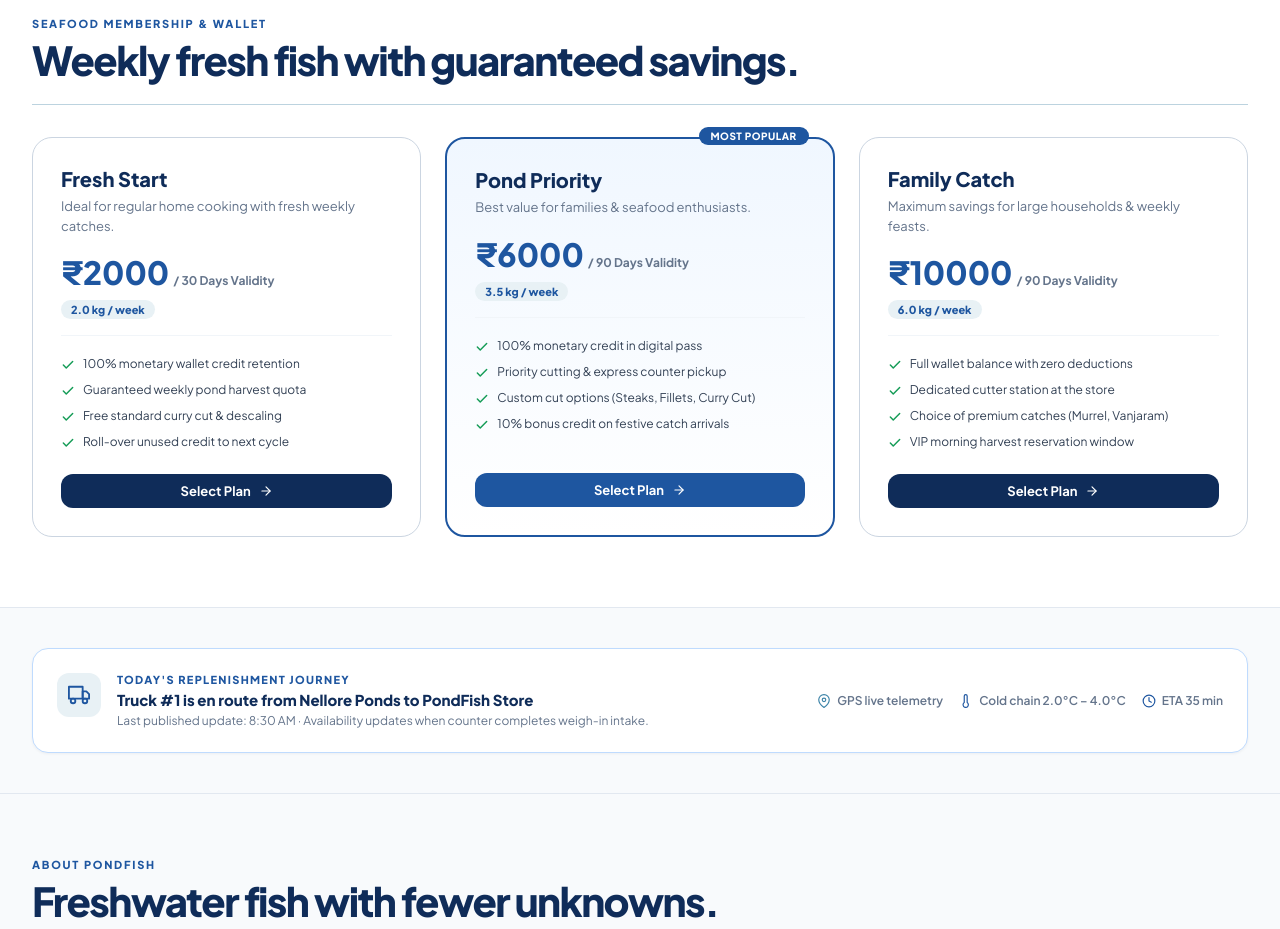
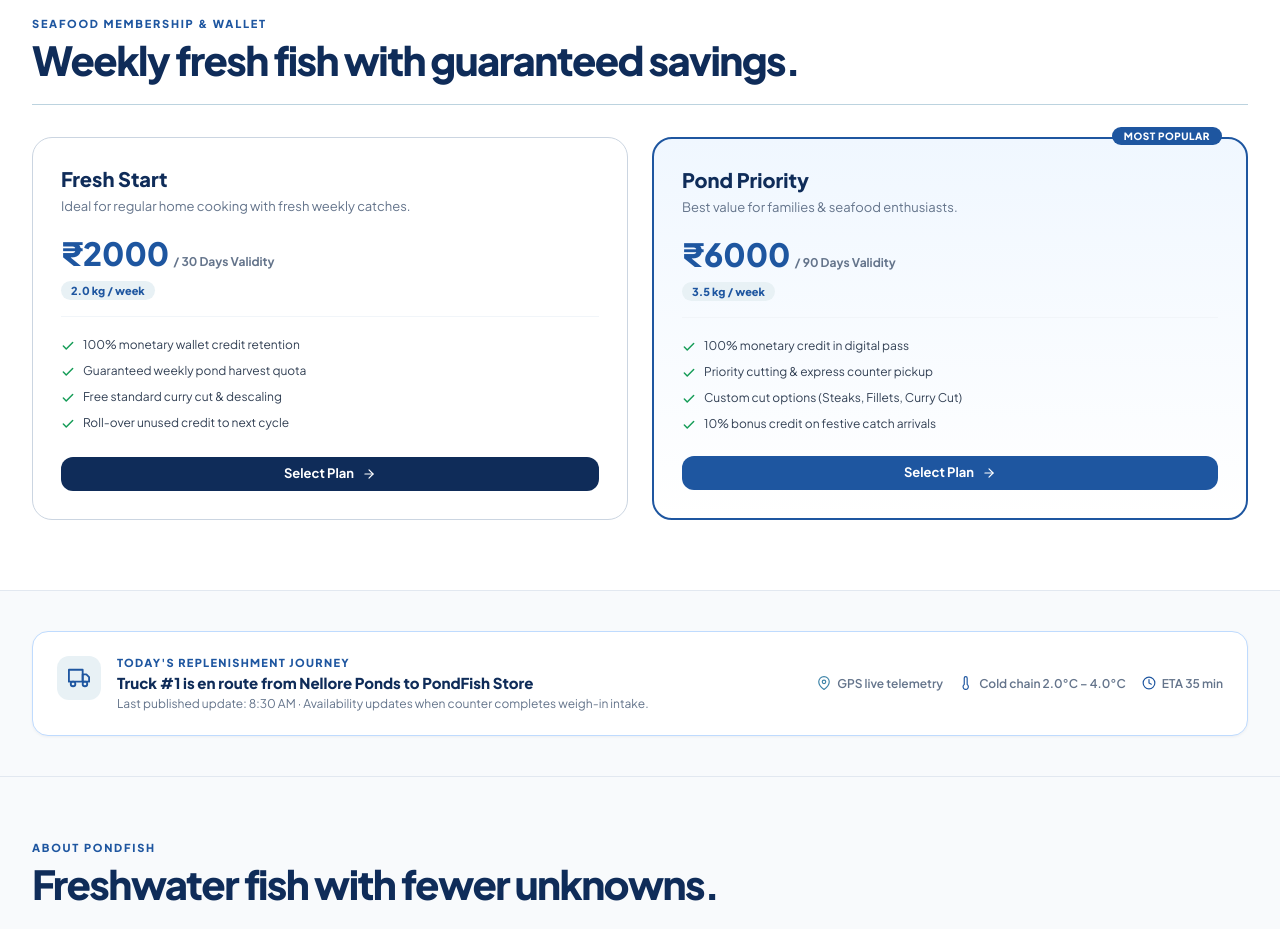
Before and after one commit to amane9029/pf-, a Next.js app: page / in a window 1280 px wide. Shown: the part 1880-2809 px from the top of the page. Built offline with nearby package versions, Linux system fonts and the light colour scheme; no server answers.

Commit message:
remove Family Catch subscription plan

```diff
--- a/app/(public)/components/SubscriptionSection.jsx
+++ b/app/(public)/components/SubscriptionSection.jsx
@@ -33,21 +33,6 @@
       'Priority cutting & express counter pickup',
       'Custom cut options (Steaks, Fillets, Curry Cut)',
       '10% bonus credit on festive catch arrivals'
-    ]
-  },
-  {
-    id: 'plan-3',
-    name: 'Family Catch',
-    price: 10000,
-    duration: '90 Days Validity',
-    weeklyKg: '6.0 kg / week',
-    description: 'Maximum savings for large households & weekly feasts.',
-    featured: false,
-    perks: [
-      'Full wallet balance with zero deductions',
-      'Dedicated cutter station at the store',
-      'Choice of premium catches (Murrel, Vanjaram)',
-      'VIP morning harvest reservation window'
     ]
   }
 ];
```
